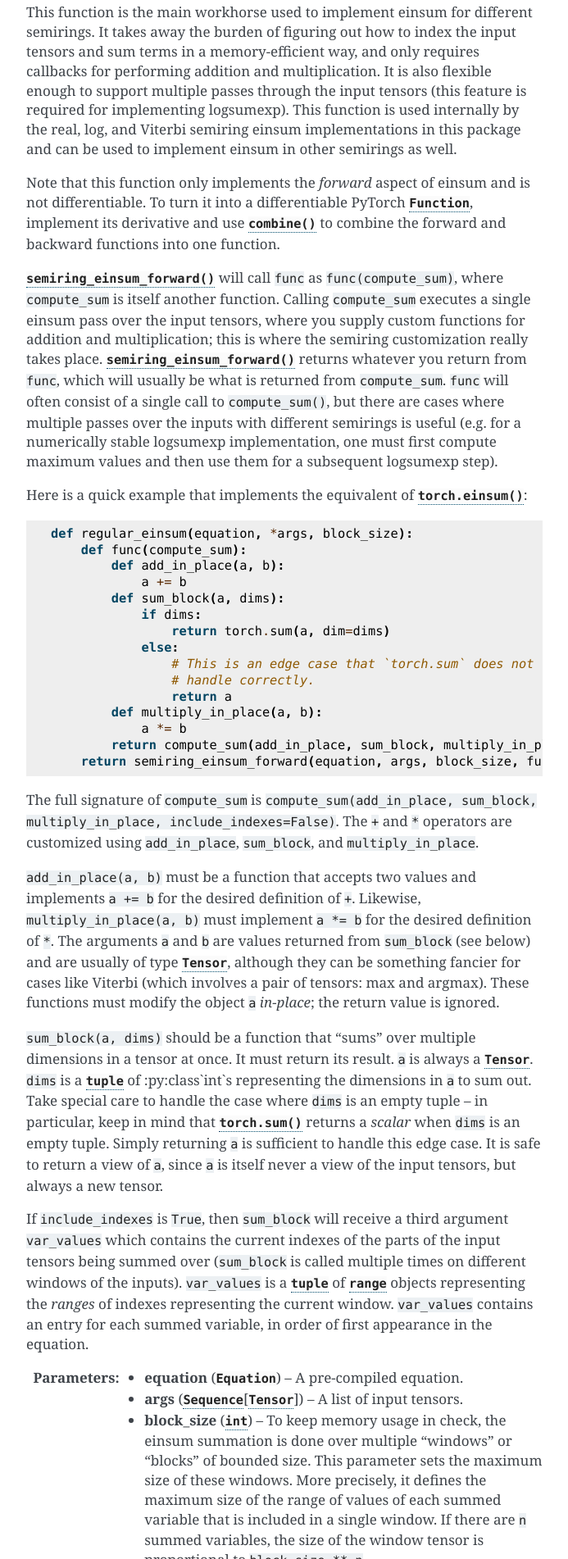
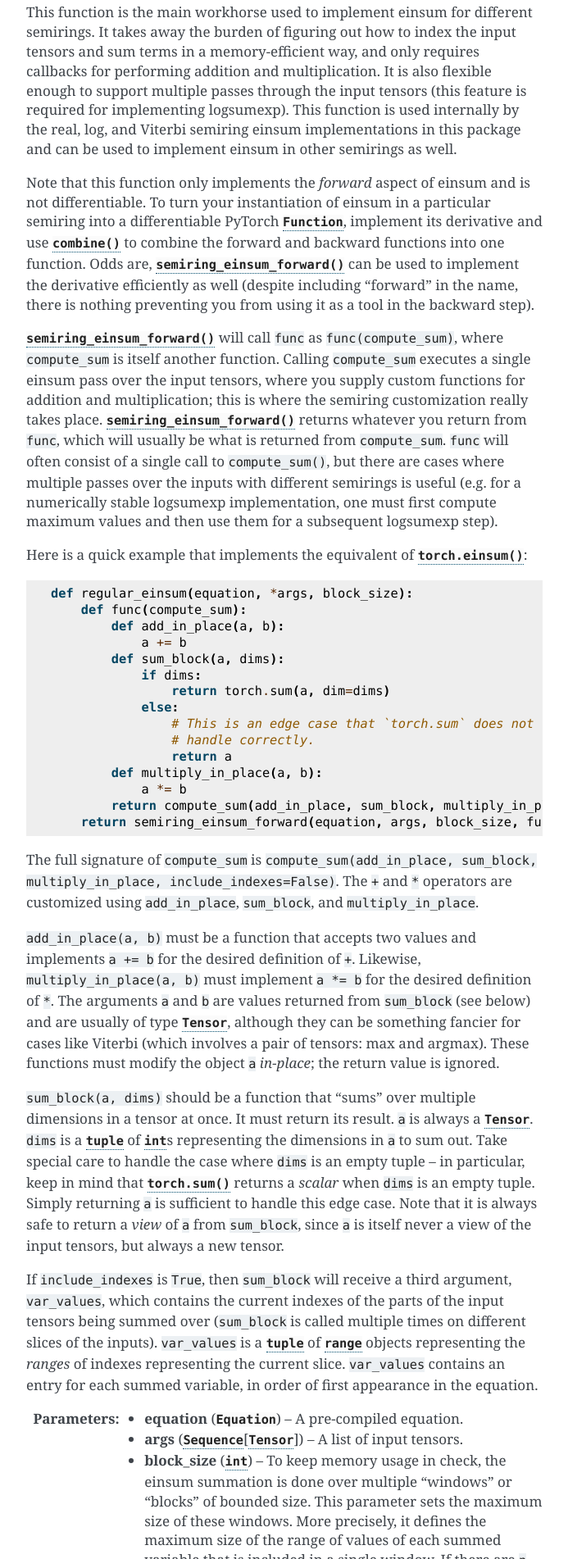
Before and after one commit to bdusell/semiring-einsum, a plain HTML site: page api.html in a window 1280 px wide. Shown: the part 2952-4854 px from the top of the page at 82% size, without its empty margins (418-1111 px from the left). Drawn offline with nearby package versions, Linux system fonts and the light colour scheme; some packages are replaced by stand-ins of ours.

Commit message:
Fix some issues in the docs.

```diff
--- a/api.html
+++ b/api.html
@@ -233,10 +233,14 @@ is required for implementing logsumexp). This function is used internally
 by the real, log, and Viterbi semiring einsum implementations in this
 package and can be used to implement einsum in other semirings as well.</p>
 <p>Note that this function only implements the <em>forward</em> aspect of einsum and
-is not differentiable. To turn it into a differentiable PyTorch
+is not differentiable. To turn your instantiation of einsum in a
+particular semiring into a differentiable PyTorch
 <a class="reference external" href="https://pytorch.org/docs/stable/autograd.html#torch.autograd.Function" title="(in PyTorch vmaster (1.6.0a0+4392e52 ))"><code class="xref py py-class docutils literal notranslate"><span class="pre">Function</span></code></a>, implement its derivative and use
-<a class="reference internal" href="#torch_semiring_einsum.combine" title="torch_semiring_einsum.combine"><code class="xref py py-func docutils literal notranslate"><span class="pre">combine()</span></code></a> to combine the forward and backward
-functions into one function.</p>
+<a class="reference internal" href="#torch_semiring_einsum.combine" title="torch_semiring_einsum.combine"><code class="xref py py-func docutils literal notranslate"><span class="pre">combine()</span></code></a> to combine the forward and
+backward functions into one function. Odds are,
+<a class="reference internal" href="#torch_semiring_einsum.semiring_einsum_forward" title="torch_semiring_einsum.semiring_einsum_forward"><code class="xref py py-func docutils literal notranslate"><span class="pre">semiring_einsum_forward()</span></code></a> can be used to implement the derivative
+efficiently as well (despite including “forward” in the name, there is
+nothing preventing you from using it as a tool in the backward step).</p>
 <p><a class="reference internal" href="#torch_semiring_einsum.semiring_einsum_forward" title="torch_semiring_einsum.semiring_einsum_forward"><code class="xref py py-func docutils literal notranslate"><span class="pre">semiring_einsum_forward()</span></code></a> will call <code class="docutils literal notranslate"><span class="pre">func</span></code> as
 <code class="docutils literal notranslate"><span class="pre">func(compute_sum)</span></code>, where <code class="docutils literal notranslate"><span class="pre">compute_sum</span></code> is itself another function.
 Calling <code class="docutils literal notranslate"><span class="pre">compute_sum</span></code> executes a single einsum pass over the input
@@ -285,18 +289,19 @@ is ignored.</p>
 <p><code class="docutils literal notranslate"><span class="pre">sum_block(a,</span> <span class="pre">dims)</span></code> should be a function that “sums” over multiple
 dimensions in a tensor at once. It must return its result. <code class="docutils literal notranslate"><span class="pre">a</span></code> is always
 a <a class="reference external" href="https://pytorch.org/docs/stable/tensors.html#torch.Tensor" title="(in PyTorch vmaster (1.6.0a0+4392e52 ))"><code class="xref py py-class docutils literal notranslate"><span class="pre">Tensor</span></code></a>. <code class="docutils literal notranslate"><span class="pre">dims</span></code> is a <a class="reference external" href="https://docs.python.org/3/library/stdtypes.html#tuple" title="(in Python v3.8)"><code class="xref py py-class docutils literal notranslate"><span class="pre">tuple</span></code></a> of
-:py:class`int`s representing the dimensions in <code class="docutils literal notranslate"><span class="pre">a</span></code> to sum out. Take
+<a class="reference external" href="https://docs.python.org/3/library/functions.html#int" title="(in Python v3.8)"><code class="xref py py-class docutils literal notranslate"><span class="pre">int</span></code></a>s representing the dimensions in <code class="docutils literal notranslate"><span class="pre">a</span></code> to sum out. Take
 special care to handle the case where <code class="docutils literal notranslate"><span class="pre">dims</span></code> is an empty tuple –
 in particular, keep in mind that <a class="reference external" href="https://pytorch.org/docs/stable/generated/torch.sum.html#torch.sum" title="(in PyTorch vmaster (1.6.0a0+4392e52 ))"><code class="xref py py-func docutils literal notranslate"><span class="pre">torch.sum()</span></code></a> returns a <em>scalar</em>
 when <code class="docutils literal notranslate"><span class="pre">dims</span></code> is an empty tuple. Simply returning <code class="docutils literal notranslate"><span class="pre">a</span></code> is sufficient to
-handle this edge case. It is safe to return a view of <code class="docutils literal notranslate"><span class="pre">a</span></code>, since <code class="docutils literal notranslate"><span class="pre">a</span></code>
-is itself never a view of the input tensors, but always a new tensor.</p>
+handle this edge case. Note that it is always safe to return a <em>view</em> of
+<code class="docutils literal notranslate"><span class="pre">a</span></code> from <code class="docutils literal notranslate"><span class="pre">sum_block</span></code>, since <code class="docutils literal notranslate"><span class="pre">a</span></code> is itself never a view of the input
+tensors, but always a new tensor.</p>
 <p>If <code class="docutils literal notranslate"><span class="pre">include_indexes</span></code> is <code class="docutils literal notranslate"><span class="pre">True</span></code>, then <code class="docutils literal notranslate"><span class="pre">sum_block</span></code> will receive a
-third argument <code class="docutils literal notranslate"><span class="pre">var_values</span></code> which contains the current indexes of the
+third argument, <code class="docutils literal notranslate"><span class="pre">var_values</span></code>, which contains the current indexes of the
 parts of the input tensors being summed over (<code class="docutils literal notranslate"><span class="pre">sum_block</span></code> is called
-multiple times on different windows of the inputs). <code class="docutils literal notranslate"><span class="pre">var_values</span></code> is a
+multiple times on different slices of the inputs). <code class="docutils literal notranslate"><span class="pre">var_values</span></code> is a
 <a class="reference external" href="https://docs.python.org/3/library/stdtypes.html#tuple" title="(in Python v3.8)"><code class="xref py py-class docutils literal notranslate"><span class="pre">tuple</span></code></a> of <a class="reference external" href="https://docs.python.org/3/library/stdtypes.html#range" title="(in Python v3.8)"><code class="xref py py-class docutils literal notranslate"><span class="pre">range</span></code></a> objects representing the <em>ranges</em>
-of indexes representing the current window. <code class="docutils literal notranslate"><span class="pre">var_values</span></code> contains an
+of indexes representing the current slice. <code class="docutils literal notranslate"><span class="pre">var_values</span></code> contains an
 entry for each summed variable, in order of first appearance in the
 equation.</p>
 <dl class="field-list simple">
```
Also changed, not shown: index.html (+4 -3 lines), _sources/index.rst.txt, searchindex.js.
